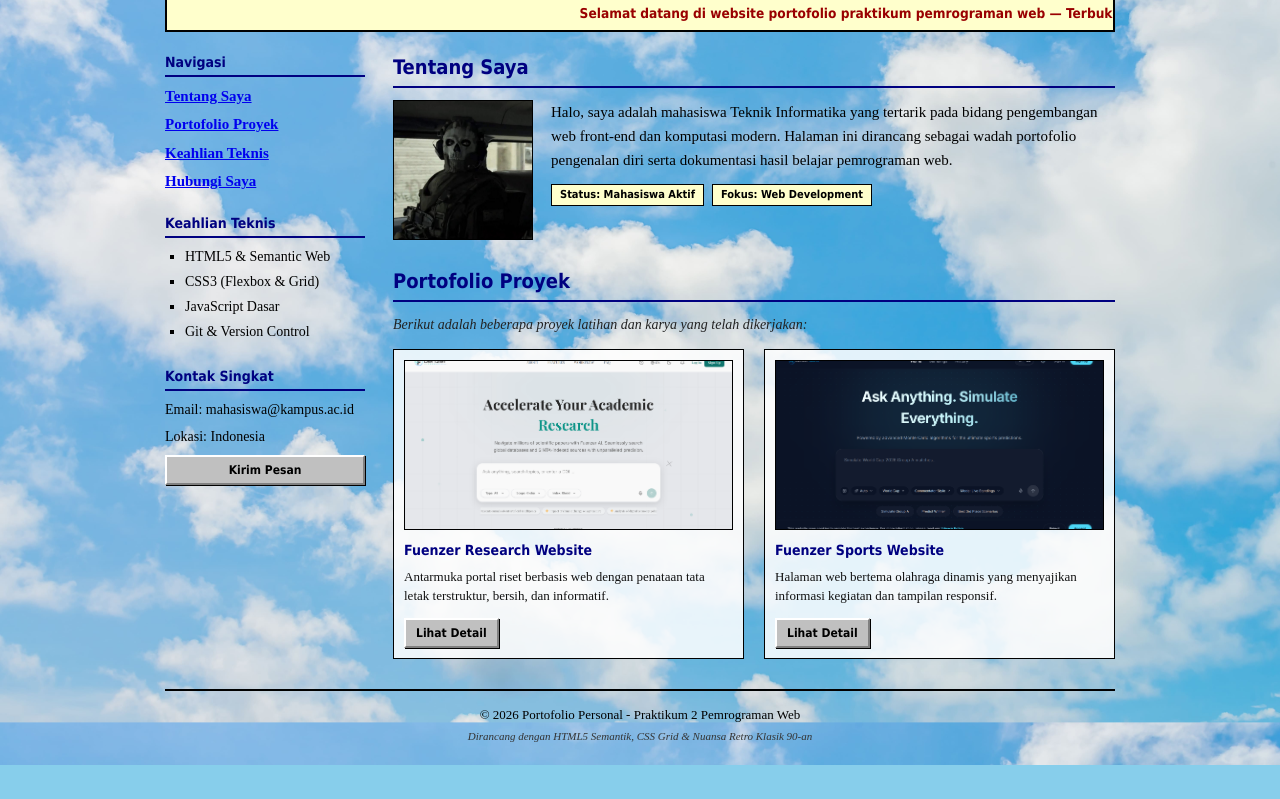
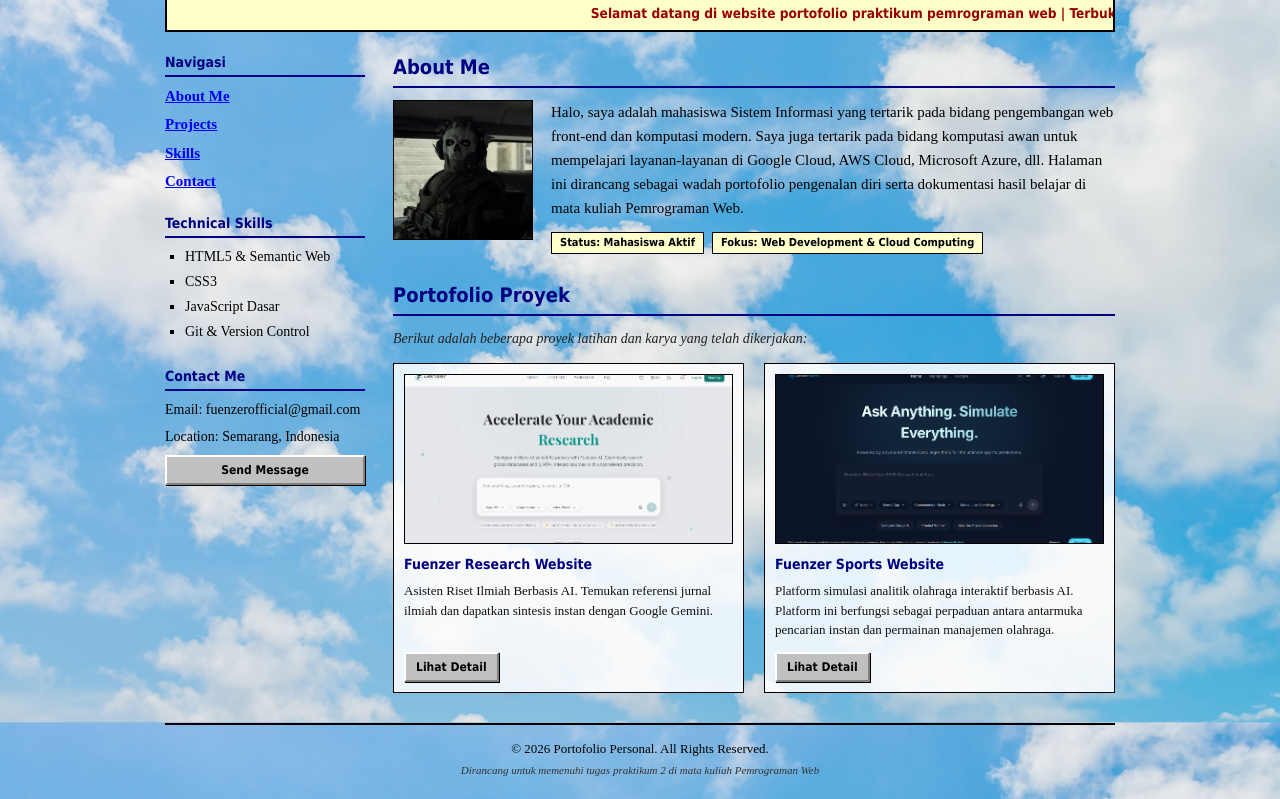
Before and after one commit to Yogs4R/css-web-page, a plain HTML site: page index.html in a window 1280 px wide. Shown: the part 132-931 px from the top of the page. Before the commit the page ends 897 px from the top, so only its background shows below. Drawn offline with Linux system fonts and the light colour scheme.

Commit message:
docs: rewrite comments explanation & rewrite the  main content

```diff
--- a/index.html
+++ b/index.html
@@ -4,92 +4,91 @@
     <meta charset="UTF-8">
     <meta name="viewport" content="width=device-width, initial-scale=1.0">
     <title>Portofolio Personal | Praktikum 2</title>
-    <!-- File CSS eksternal (akan diimplementasikan pada Step 2-5) -->
+    <!-- File CSS eksternal -->
     <link rel="stylesheet" href="style.css">
 </head>
 <body>
 
-    <!-- 1. HEADER: Kepala halaman bergaya Title Bar Biru Polos + Running Text -->
+    <!-- Header -->
     <header class="site-header">
         <div class="window-titlebar">
-            <span class="window-title">Portfolio.exe - Mahasiswa Teknik Informatika</span>
+            <span class="window-title">Portfolio.exe - Ridwan Yoga Suryantara</span>
         </div>
         <div class="header-container header-gif-container">
-            <!-- H1 semantik tetap dipertahankan untuk struktur dokumen -->
-            <h1 class="sr-only">Portofolio Personal - Mahasiswa Teknik Informatika</h1>
+            <h1 class="sr-only">Portofolio Personal - Ridwan Yoga Suryantara</h1>
             <img src="images/gif/spinning-computer.gif" alt="Spinning Computer" class="retro-header-gif computer-gif">
             <img src="images/gif/welcome.gif" alt="Welcome to my Homepage" class="retro-header-gif welcome-gif">
             <img src="images/gif/spinning-computer.gif" alt="Spinning Computer" class="retro-header-gif computer-gif">
         </div>
-        <!-- Running text / Marquee khas 90-an -->
+        <!-- Running text / Marquee -->
         <div class="running-text-wrapper">
             <div class="running-text-content">
-                Selamat datang di website portofolio praktikum pemrograman web &mdash; Terbuka untuk kolaborasi proyek dan eksplorasi teknologi web terkini.
+                Selamat datang di website portofolio praktikum pemrograman web | Terbuka untuk kolaborasi proyek dan eksplorasi teknologi terkini.
             </div>
         </div>
     </header>
 
-    <!-- WADAH UTAMA LAYOUT (Sesuai skema: <aside> navigasi di sebelah kiri, <main> di sebelah kanan) -->
+    <!-- Layout Utama -->
     <div class="main-layout">
 
-        <!-- 2. SIDEBAR / ASIDE: Navigasi utama berada di sisi KIRI -->
+        <!-- Sidebar -->
         <aside class="site-aside">
 
             <!-- Navigasi Menu Utama di dalam Sidebar -->
             <nav class="aside-widget">
                 <div class="widget-header">Navigasi</div>
                 <ul class="aside-nav-menu">
-                    <li><a href="#profil">Tentang Saya</a></li>
-                    <li><a href="#portofolio">Portofolio Proyek</a></li>
-                    <li><a href="#keahlian">Keahlian Teknis</a></li>
-                    <li><a href="#kontak">Hubungi Saya</a></li>
+                    <li><a href="#profil">About Me</a></li>
+                    <li><a href="#portofolio">Projects</a></li>
+                    <li><a href="#keahlian">Skills</a></li>
+                    <li><a href="#kontak">Contact</a></li>
                 </ul>
             </nav>
 
             <!-- Bagian Keahlian Teknis -->
             <div id="keahlian" class="aside-widget">
-                <div class="widget-header">Keahlian Teknis</div>
+                <div class="widget-header">Technical Skills</div>
                 <ul class="skills-list">
-                    <li>HTML5 &amp; Semantic Web</li>
-                    <li>CSS3 (Flexbox &amp; Grid)</li>
+                    <li>HTML5 & Semantic Web</li>
+                    <li>CSS3</li>
                     <li>JavaScript Dasar</li>
-                    <li>Git &amp; Version Control</li>
+                    <li>Git & Version Control</li>
                 </ul>
             </div>
 
             <!-- Bagian Kontak Singkat -->
             <div id="kontak" class="aside-widget">
-                <div class="widget-header">Kontak Singkat</div>
-                <p>Email: mahasiswa@kampus.ac.id</p>
-                <p>Lokasi: Indonesia</p>
-                <a href="#kontak" class="btn-action full-width">Kirim Pesan</a>
+                <div class="widget-header">Contact Me</div>
+                <p>Email: fuenzerofficial@gmail.com</p>
+                <p>Location: Semarang, Indonesia</p>
+                <a href="#kontak" class="btn-action full-width">Send Message</a>
             </div>
 
         </aside>
 
-        <!-- 4. MAIN / CONTENT: Berada di sisi KANAN -->
+        <!-- Main Content -->
         <main class="site-main">
 
-            <!-- Baris 1: Konten Utama (Profil / Bio Lengkap dengan Foto) -->
+            <!-- Konten Utama (Profil & Bio) -->
             <article id="profil" class="content-section">
-                <div class="section-titlebar">Tentang Saya</div>
+                <div class="section-titlebar">About Me</div>
                 <div class="profile-layout">
                     <figure class="profile-avatar">
                         <img src="images/profile.jpg" alt="Foto Profil">
                     </figure>
                     <div class="profile-card">
                         <p>
-                            Halo, saya adalah mahasiswa Teknik Informatika yang tertarik pada bidang pengembangan web front-end dan komputasi modern. Halaman ini dirancang sebagai wadah portofolio pengenalan diri serta dokumentasi hasil belajar pemrograman web.
+                            Halo, saya adalah mahasiswa Sistem Informasi yang tertarik pada bidang pengembangan web front-end dan komputasi modern. Saya juga tertarik pada bidang komputasi awan untuk mempelajari layanan-layanan di Google Cloud, AWS Cloud, Microsoft Azure, dll. Halaman ini dirancang sebagai wadah portofolio pengenalan diri serta dokumentasi hasil belajar di mata kuliah Pemrograman Web.
                         </p>
                         <div class="badge-group">
                             <span class="badge">Status: Mahasiswa Aktif</span>
-                            <span class="badge">Fokus: Web Development</span>
+                            <span class="badge">Fokus: Web Development & Cloud Computing</span>
                         </div>
                     </div>
                 </div>
             </article>
 
-            <!-- Baris 2: Konten Proyek / Portofolio dengan Thumbnail Foto Project Asli -->
+            <!-- Konten Proyek / Portofolio dengan Thumbnail -->
             <section id="portofolio" class="content-section">
                 <div class="section-titlebar">Portofolio Proyek</div>
                 <p class="section-desc">Berikut adalah beberapa proyek latihan dan karya yang telah dikerjakan:</p>
@@ -103,7 +102,7 @@
                         </figure>
                         <div class="project-info">
                             <h3>Fuenzer Research Website</h3>
-                            <p>Antarmuka portal riset berbasis web dengan penataan tata letak terstruktur, bersih, dan informatif.</p>
+                            <p>Asisten Riset Ilmiah Berbasis AI. Temukan referensi jurnal ilmiah dan dapatkan sintesis instan dengan Google Gemini.</p>
                             <a href="#" class="btn-action">Lihat Detail</a>
                         </div>
                     </article>
@@ -115,7 +114,7 @@
                         </figure>
                         <div class="project-info">
                             <h3>Fuenzer Sports Website</h3>
-                            <p>Halaman web bertema olahraga dinamis yang menyajikan informasi kegiatan dan tampilan responsif.</p>
+                            <p>Platform simulasi analitik olahraga interaktif berbasis AI. Platform ini berfungsi sebagai perpaduan antara antarmuka pencarian instan dan permainan manajemen olahraga.</p>
                             <a href="#" class="btn-action">Lihat Detail</a>
                         </div>
                     </article>
@@ -126,13 +125,13 @@
 
     </div>
 
-    <!-- 5. FOOTER: Bagian kaki halaman -->
+    <!-- FOOTER -->
     <footer class="site-footer">
-        <p>&copy; 2026 Portofolio Personal - Praktikum 2 Pemrograman Web</p>
-        <p class="footer-note">Dirancang dengan HTML5 Semantik, CSS Grid &amp; Nuansa Retro Klasik 90-an</p>
+        <p>© 2026 Portofolio Personal. All Rights Reserved.</p>
+        <p class="footer-note">Dirancang untuk memenuhi tugas praktikum 2 di mata kuliah Pemrograman Web</p>
     </footer>
 
-    <!-- File JavaScript sederhana -->
+    <!-- JavaScript simple -->
     <script src="script.js"></script>
 </body>
 </html>
--- a/style.css
+++ b/style.css
@@ -1,12 +1,4 @@
-/* ==========================================================================
-   Tema: Retro 90-an Autentik (Classic Web 1.0)
-   - Background gambar awan nyata (white-cloud.jpg)
-   - Teks mengalir alami di luar box (border minimalis khas web 90-an)
-   - Navigasi link teks bersih di sidebar
-   - Mempertahankan: HTML5 Semantik, CSS Grid, Responsivitas Media Query, Running Text
-   ========================================================================== */
-
-/* 1. RESET CSS & TIPOGRAFI DASAR */
+/* RESET CSS & TIPOGRAFI DASAR */
 * {
     margin: 0;
     padding: 0;
@@ -14,7 +6,7 @@
 }
 
 body {
-    /* Font kombinasi retro khas browser 90-an */
+    /* Font kombinasi retro */
     font-family: "Times New Roman", Times, Georgia, serif;
     font-size: 15px;
     line-height: 1.5;
@@ -27,9 +19,9 @@ body {
     color: #000000;
 }
 
-/* 2. HEADER */
+/* HEADER */
 .site-header {
-    background-color: #c0c0c0; /* Kotak abu-abu netral hanya pada header */
+    background-color: #c0c0c0; /* Kotak abu-abu netral pada header */
     border: 2px solid #000000;
     max-width: 950px;
     margin: 20px auto 0 auto;
@@ -80,7 +72,7 @@ body {
     border: 0;
 }
 
-/* Running text / marquee khas web 90-an */
+/* Running text / marquee */
 .running-text-wrapper {
     background-color: #ffffcc; /* Aksen kuning sticky note */
     border-top: 1px solid #000000;
@@ -112,7 +104,7 @@ body {
     }
 }
 
-/* 3. GRID LAYOUT UTAMA (aside di kiri, main di kanan) */
+/* GRID LAYOUT UTAMA (aside di kiri, main di kanan) */
 .main-layout {
     max-width: 950px;
     margin: 20px auto;
@@ -122,7 +114,7 @@ body {
     align-items: start;
 }
 
-/* 4. SIDEBAR / ASIDE (Teks Bebas di Luar Box Khas Web 90-an) */
+/* SIDEBAR / ASIDE */
 .site-aside {
     display: flex;
     flex-direction: column;
@@ -130,7 +122,7 @@ body {
 }
 
 .aside-widget {
-    /* Tanpa kotak background tebal, teks langsung menyatu dengan halaman */
+    /* Tanpa background */
     padding: 0;
 }
 
@@ -153,7 +145,7 @@ body {
 }
 
 .aside-nav-menu li a {
-    color: #0000ee; /* Biru hyperlink web 90-an murni */
+    color: #0000ee; /* Biru hyperlink */
     text-decoration: underline;
     font-size: 15px;
     font-weight: bold;
@@ -185,7 +177,7 @@ body {
     margin-bottom: 6px;
 }
 
-/* 5. AREA MAIN / CONTENT */
+/* AREA MAIN / CONTENT */
 .site-main {
     display: flex;
     flex-direction: column;
@@ -226,7 +218,7 @@ body {
     width: 140px;
     height: 140px;
     flex-shrink: 0;
-    border: 1px solid #000000; /* Border hitam tipis tegas khas 90-an */
+    border: 1px solid #000000; /* Border hitam tipis */
     background-color: #ffffff;
     overflow: hidden;
 }
@@ -262,7 +254,7 @@ body {
     border: 1px solid #000000;
 }
 
-/* 6. GRID THUMBNAIL PROYEK */
+/* GRID THUMBNAIL PROYEK */
 .portfolio-grid {
     display: grid;
     grid-template-columns: repeat(auto-fit, minmax(280px, 1fr));
@@ -371,9 +363,7 @@ body {
     margin-top: 4px;
 }
 
-/* ==========================================================================
-   MEDIA QUERIES (Responsif Tetap Berjalan)
-   ========================================================================== */
+/* MEDIA QUERIES (Responsif untuk semua device) */
 @media (max-width: 768px) {
     .main-layout {
         grid-template-columns: 1fr;
@@ -394,7 +384,7 @@ body {
         order: 2;
     }
 
-    /* Buat menu navigasi berbaris horizontal rapat di layar mobile agar hemat ruang */
+    /* Menu navigasi berbaris horizontal rapat di layar mobile */
     .aside-nav-menu {
         flex-direction: row;
         flex-wrap: wrap;
```
